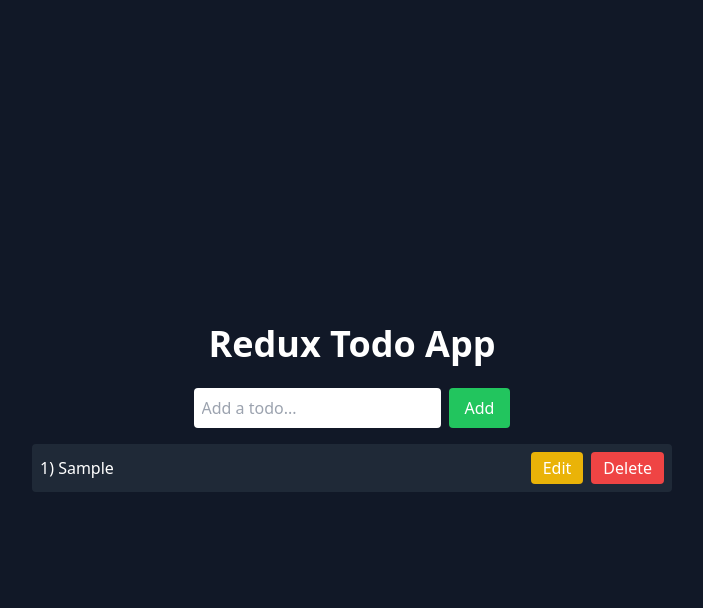
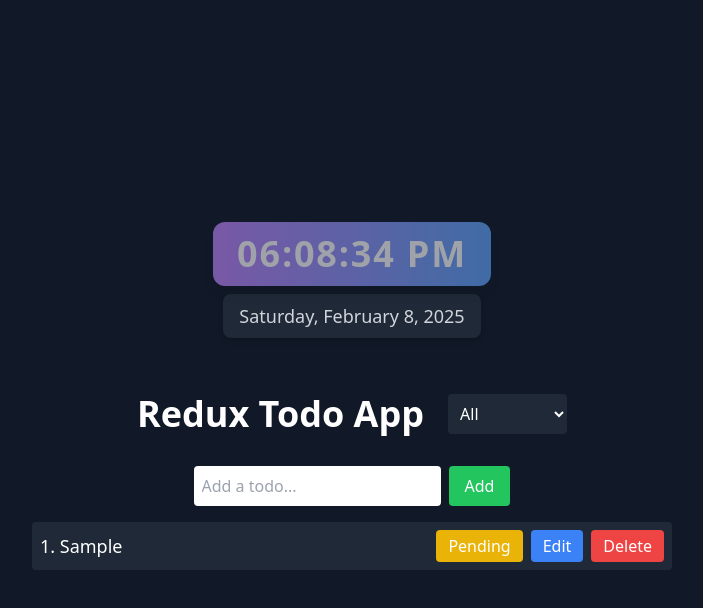
Before and after one commit to Muhammad-sefat/todo-app-with-redux, a React (Vite) app: page / in a window 1280 px wide. Both pictures are taken after typing "Sample" into the empty fields and a click on the button "Add". Shown: the top 608 px of the page, without its empty margins (288-991 px from the left). Built offline with nearby package versions, Linux system fonts and the light colour scheme.

Commit message:
Complete toggle , filter feature and also showing current time and date

```diff
--- a/src/TodoApp.jsx
+++ b/src/TodoApp.jsx
@@ -1,14 +1,28 @@
-import React, { useState } from "react";
+import React, { useEffect, useState } from "react";
 import { useSelector, useDispatch } from "react-redux";
-import { addTodo, deleteTodo, updateTodo } from "./redux/todoSlice";
+import {
+  addTodo,
+  deleteTodo,
+  updateTodo,
+  setFilter,
+  toggleTodo,
+} from "./redux/todoSlice";
 
 const TodoApp = () => {
   const [text, setText] = useState("");
   const [editId, setEditId] = useState(null);
   const [newText, setNewText] = useState("");
+  const [time, setTime] = useState(new Date());
 
   const todos = useSelector((state) => state.todos.todos);
+  const filter = useSelector((state) => state.todos.filter);
   const dispatch = useDispatch();
+
+  const filteredTodos = todos.filter((todo) => {
+    if (filter === "completed") return todo.completed;
+    if (filter === "pending") return !todo.completed;
+    return true;
+  });
 
   const handleAddTodo = () => {
     if (text.trim()) {
@@ -25,9 +39,54 @@
     }
   };
 
+  // Update time every second
+  useEffect(() => {
+    const interval = setInterval(() => {
+      setTime(new Date());
+    }, 1000);
+    return () => clearInterval(interval);
+  }, []);
+
+  // Format Date & Time
+  const formattedTime = time.toLocaleTimeString([], {
+    hour: "2-digit",
+    minute: "2-digit",
+    second: "2-digit",
+    hour12: true,
+  });
+  const formattedDate = time.toLocaleDateString([], {
+    weekday: "long",
+    month: "long",
+    day: "numeric",
+    year: "numeric",
+  });
+
   return (
     <div className="flex flex-col items-center justify-center h-screen bg-gray-900 text-white">
-      <h1 className="text-4xl font-bold my-6">Redux Todo App</h1>
+      <div className="flex flex-col items-center justify-center mb-6">
+        {/* Clock */}
+        <div className="bg-gradient-to-r from-purple-400 to-blue-400 text-white text-4xl font-bold px-6 py-3 rounded-xl shadow-lg tracking-wider animate-pulse">
+          {formattedTime}
+        </div>
+
+        {/* Date */}
+        <p className="mt-2 text-lg font-medium text-gray-300 bg-gray-800 px-4 py-2 rounded-lg shadow-md">
+          {formattedDate}
+        </p>
+      </div>
+
+      <div className="flex justify-center items-center w-1/2 gap-6 my-8">
+        <h1 className="text-4xl font-bold">Redux Todo App</h1>
+        <select
+          className="p-2 rounded bg-gray-800 text-white"
+          onChange={(e) => dispatch(setFilter(e.target.value))}
+          value={filter}
+        >
+          <option value="all">All</option>
+          <option value="pending">Pending</option>
+          <option value="completed">Completed</option>
+        </select>
+      </div>
 
       <div className="flex space-x-2 mb-4">
         <input
@@ -45,26 +104,43 @@
         </button>
       </div>
 
+      {/* Todo List */}
       <ul className="w-1/2">
-        {todos.map((todo, index) => (
+        {filteredTodos.map((todo, index) => (
           <li
             key={todo.id}
             className="flex justify-between items-center bg-gray-800 p-2 rounded mb-2"
           >
+            {/* Show Order Number & Editable Text */}
             {editId === todo.id ? (
               <input
                 type="text"
                 value={newText}
                 onChange={(e) => setNewText(e.target.value)}
-                className="text-black p-1 rounded"
+                className="p-1 text-black rounded w-2/3"
               />
             ) : (
-              <span>
-                {index + 1}) {todo.text}
+              <span
+                className={
+                  todo.completed ? "line-through text-gray-400" : "text-lg"
+                }
+              >
+                {index + 1}. {todo.text}
               </span>
             )}
 
             <div className="flex space-x-2">
+              {/* Toggle Pending/Completed */}
+              <button
+                className={`px-3 py-1 rounded ${
+                  todo.completed ? "bg-green-500" : "bg-yellow-500"
+                }`}
+                onClick={() => dispatch(toggleTodo(todo.id))}
+              >
+                {todo.completed ? "Completed" : "Pending"}
+              </button>
+
+              {/* Edit & Save Button */}
               {editId === todo.id ? (
                 <button
                   className="bg-blue-500 px-3 py-1 rounded"
@@ -74,7 +150,7 @@
                 </button>
               ) : (
                 <button
-                  className="bg-yellow-500 px-3 py-1 rounded"
+                  className="bg-blue-500 px-3 py-1 rounded"
                   onClick={() => {
                     setEditId(todo.id);
                     setNewText(todo.text);
@@ -84,6 +160,7 @@
                 </button>
               )}
 
+              {/* Delete Button */}
               <button
                 className="bg-red-500 px-3 py-1 rounded"
                 onClick={() => dispatch(deleteTodo(todo.id))}
--- a/src/redux/todoSlice.js
+++ b/src/redux/todoSlice.js
@@ -10,7 +10,11 @@
   initialState,
   reducers: {
     addTodo: (state, action) => {
-      state.todos.push({ id: Date.now(), text: action.payload });
+      state.todos.push({
+        id: Date.now(),
+        text: action.payload,
+        completed: false,
+      });
     },
     deleteTodo: (state, action) => {
       state.todos = state.todos.filter((todo) => todo.id !== action.payload);
@@ -22,8 +26,16 @@
         todo.text = newText;
       }
     },
+    toggleTodo: (state, action) => {
+      const todo = state.todos.find((todo) => todo.id === action.payload);
+      if (todo) todo.completed = !todo.completed;
+    },
+    setFilter: (state, action) => {
+      state.filter = action.payload;
+    },
   },
 });
 
-export const { addTodo, deleteTodo, updateTodo } = todoSlice.actions;
+export const { addTodo, deleteTodo, updateTodo, toggleTodo, setFilter } =
+  todoSlice.actions;
 export default todoSlice.reducer;
```
